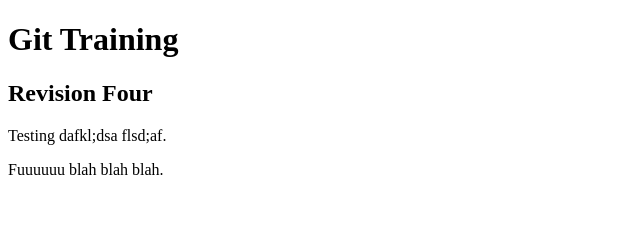
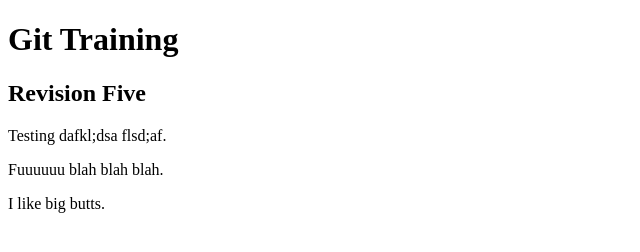
Before and after one commit to chrisyerkes/git_test, a plain HTML site: page index.html in a window 1280 px wide. Shown: the whole page, without its empty margins (0-640 px from the left). Drawn offline with Linux system fonts and the light colour scheme.

Commit message:
butts yo

```diff
--- a/index.html
+++ b/index.html
@@ -5,8 +5,9 @@
 </head>
 <body>
 	<h1>Git Training</h1>
-	<h2>Revision Four</h2>
+	<h2>Revision Five</h2>
 	<p>Testing dafkl;dsa flsd;af.</p>
 	<p>Fuuuuuu blah blah blah.</p>
+	<p>I like big butts.</p>
 </body>
 </html>
```
